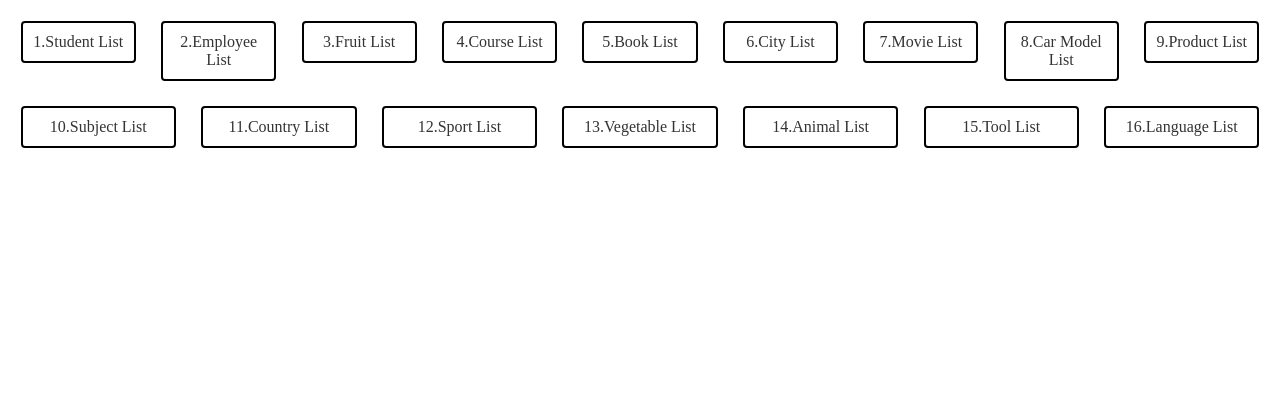
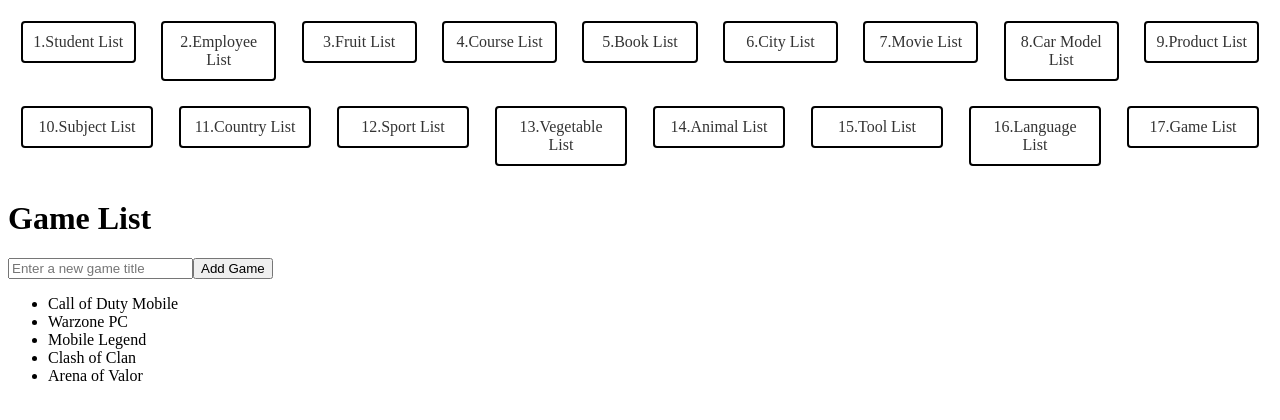
Before and after one commit to Xavierbaliw/Activity15-Angular-with-TypeScript-and-Data-Structures, an Angular app: page /gamelist in a window 1280 px wide. Before the commit this address led to /. Shown: the top 420 px of the page. Built offline with nearby package versions, Linux system fonts and the light colour scheme.

Commit message:
17TH COMMIT gamelist

```diff
--- a/src/app/app.component.html
+++ b/src/app/app.component.html
@@ -16,6 +16,7 @@
     <li><a routerLink="animallist">14.Animal List</a></li>
     <li><a routerLink="toollist">15.Tool List</a></li>
     <li><a routerLink="languagelist">16.Language List</a></li>
+    <li><a routerLink="gamelist">17.Game List</a></li>
 
   </ul>
 </nav>
--- a/src/app/app.module.ts
+++ b/src/app/app.module.ts
@@ -21,6 +21,7 @@ import {VegetableListComponent} from "./component/vegetable-list/vegetable-list.
 import {AnimalListComponent} from "./component/animal-list/animal-list.component";
 import {ToolListComponent} from "./component/tool-list/tool-list.component";
 import {LanguageListComponent} from "./component/language-list/language-list.component";
+import {GameListComponent} from "./component/game-list/game-list.component";
 
 
 const routes: Routes = [
@@ -40,6 +41,7 @@ const routes: Routes = [
   {path: 'animallist', component: AnimalListComponent},
   {path: 'toollist', component: ToolListComponent},
   {path: 'languagelist', component: LanguageListComponent},
+  {path: 'gamelist', component: GameListComponent},
   ]
 
 @NgModule ({
@@ -69,6 +71,7 @@ const routes: Routes = [
     AnimalListComponent,
     ToolListComponent,
     LanguageListComponent,
+    GameListComponent,
     ],
   providers: [
 
--- /dev/null
+++ b/src/app/component/game-list/game-list.component.html
@@ -0,0 +1,10 @@
+<div>
+  <h1>Game List</h1>
+
+  <input type="text" [(ngModel)]="newGame" placeholder="Enter a new game title">
+  <button (click)="addGame()">Add Game</button>
+
+  <ul>
+    <li *ngFor="let game of games">{{ game }}</li>
+  </ul>
+</div>
--- /dev/null
+++ b/src/app/component/game-list/game-list.component.ts
@@ -0,0 +1,27 @@
+import { Component } from '@angular/core';
+
+@Component({
+  selector: 'app-game-list',
+  templateUrl: './game-list.component.html',
+  styleUrl: './game-list.component.css'
+})
+export class GameListComponent {
+  games: string[] = [
+    'Call of Duty Mobile',
+    'Warzone PC',
+    'Mobile Legend',
+    'Clash of Clan',
+    'Arena of Valor'
+  ];
+
+  newGame: string = '';
+
+  addGame(): void {
+    if (this.newGame.trim()) {
+      this.games.push(this.newGame);
+      this.newGame = '';
+    } else {
+      alert('Please enter a game title.');
+    }
+  }
+}
--- a/src/app/component/language-list/language-list.component.ts
+++ b/src/app/component/language-list/language-list.component.ts
@@ -9,11 +9,10 @@ export class LanguageListComponent {
   languages: string[] = ['JavaScript', 'Python', 'Java', 'C#'];
   newLanguage: string = '';
 
-  // Method to add a new language to the list
   addLanguage() {
     if (this.newLanguage) {
       this.languages.push(this.newLanguage);
-      this.newLanguage = ''; // Reset the input after adding
+      this.newLanguage = '';
     }
   }
 }
```
Also changed, not shown: src/app/component/game-list/game-list.component.css (added), 1 other file (tests, documents, lock files or other folders).
